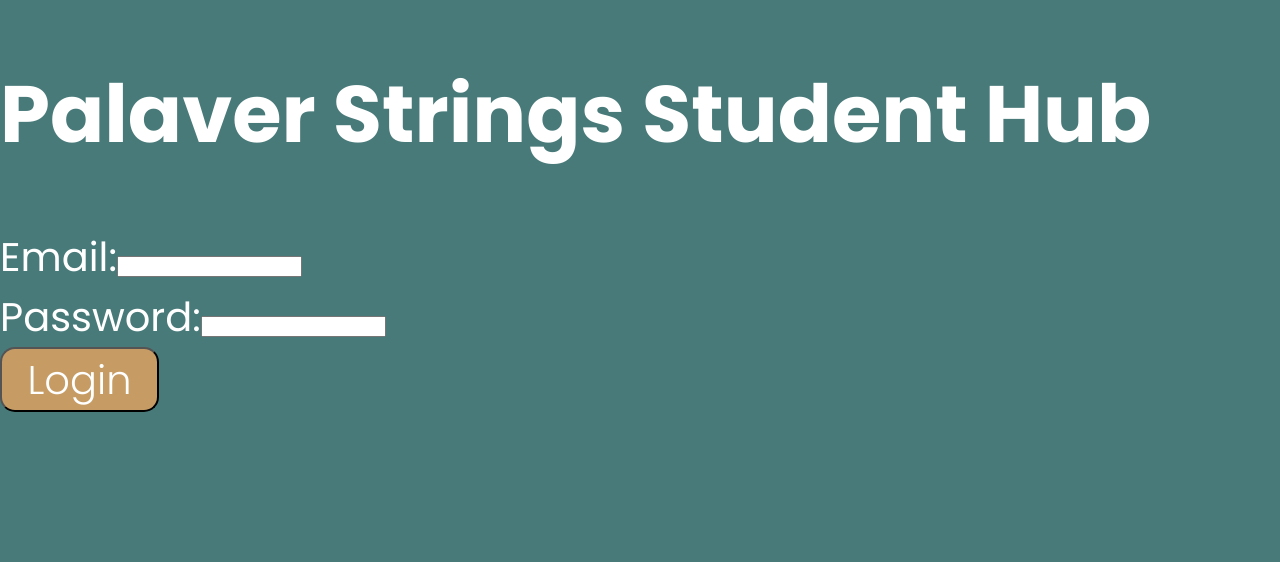
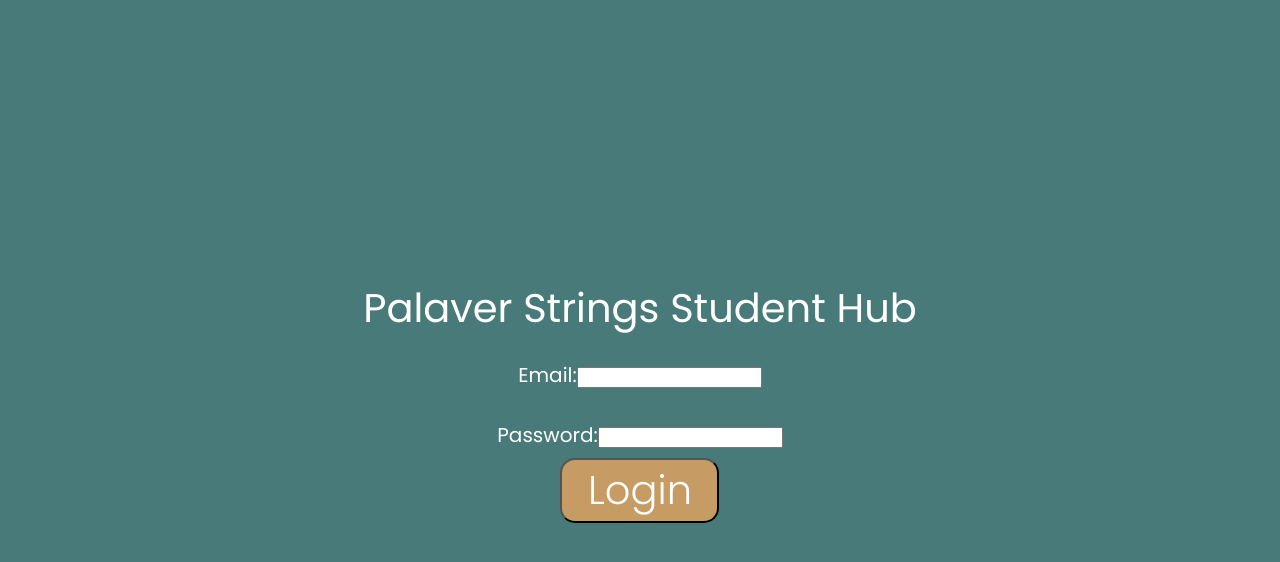
Before and after one commit to ssloth1/palaver-strings-capstone, a React (Create React App) app in the folder frontend/: page /login in a window 1280 px wide. Shown: the top 562 px of the page. Built offline with nearby package versions, Linux system fonts and the light colour scheme.

Commit message:
Login page update

```diff
--- a/frontend/src/components/Button.module.css
+++ b/frontend/src/components/Button.module.css
@@ -12,6 +12,7 @@
     align-items: center;
     gap: 10px;
     flex-shrink: 0;
+    flex-direction: column;
 
     color: #FFF;
     text-align: center;
--- a/frontend/src/components/Login.js
+++ b/frontend/src/components/Login.js
@@ -53,12 +53,12 @@ function AdminLogin() {
     };
 
     return (
-        <div className={styles.header}>
-            <h1> Palaver Strings Student Hub </h1>
+        <div className={styles.loginContainer}>
+            <div className={styles.loginForm}> Palaver Strings Student Hub</div>
             {error && <p style={{ color: 'red' }}>{error}</p>}
-            <form onSubmit={handleSubmit}>
+            <form onSubmit={handleSubmit} className={styles.loginForm}>
                 <div>
-                    <label>Email:</label>
+                    <label className={styles.labelStyle}>Email:</label>
                     <input
                         type="email"
                         value={email}
@@ -67,7 +67,7 @@ function AdminLogin() {
                     />
                 </div>
                 <div>
-                    <label>Password:</label>
+                    <label className={styles.labelStyle}>Password:</label>
                     <input
                         type="password"
                         value={password}
--- a/frontend/src/components/Login.module.css
+++ b/frontend/src/components/Login.module.css
@@ -1,6 +1,12 @@
 @import url('https://fonts.googleapis.com/css2?family=Poppins:wght@200;300;400;500;600;700&display=swap');
 
-.header{
+.loginForm{
+    display: flex;
+    flex-direction: column;
+    align-items: center;
+    background-color: #487A79;
+    justify-content: center;
+
     /* Typography */
     color: #FFF;
     font-family: Poppins;
@@ -8,6 +14,22 @@
     font-style: normal;
     font-weight: 400;
     line-height: normal;
+}
 
+.loginContainer {
+    display: flex;
+    flex-direction: column;
+    justify-content: center; /* Centers horizontally */
+    align-items: center; /* Centers vertically */
+    height: 100vh; /* Full height of the viewport */
+}
 
+.labelStyle{
+    color: #FFF;
+
+    font-family: Poppins;
+    font-size: 20px;
+    font-style: normal;
+    font-weight: 400;
+    line-height: normal;
 }
--- a/frontend/src/index.css
+++ b/frontend/src/index.css
@@ -9,6 +9,7 @@ body {
   background: #487A79;
   margin: 0;
   font-family: "Poppins";
+  color: #FFF;
 }
 
 header {
```
